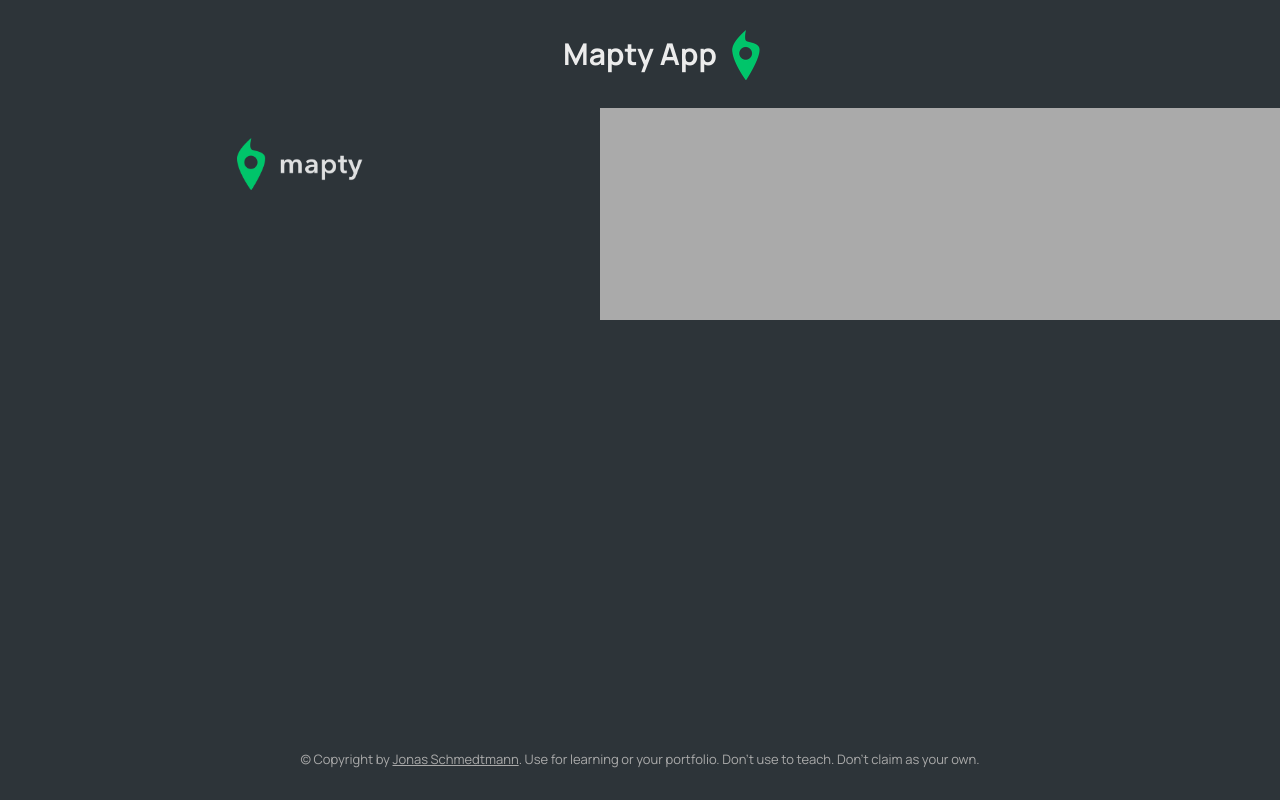
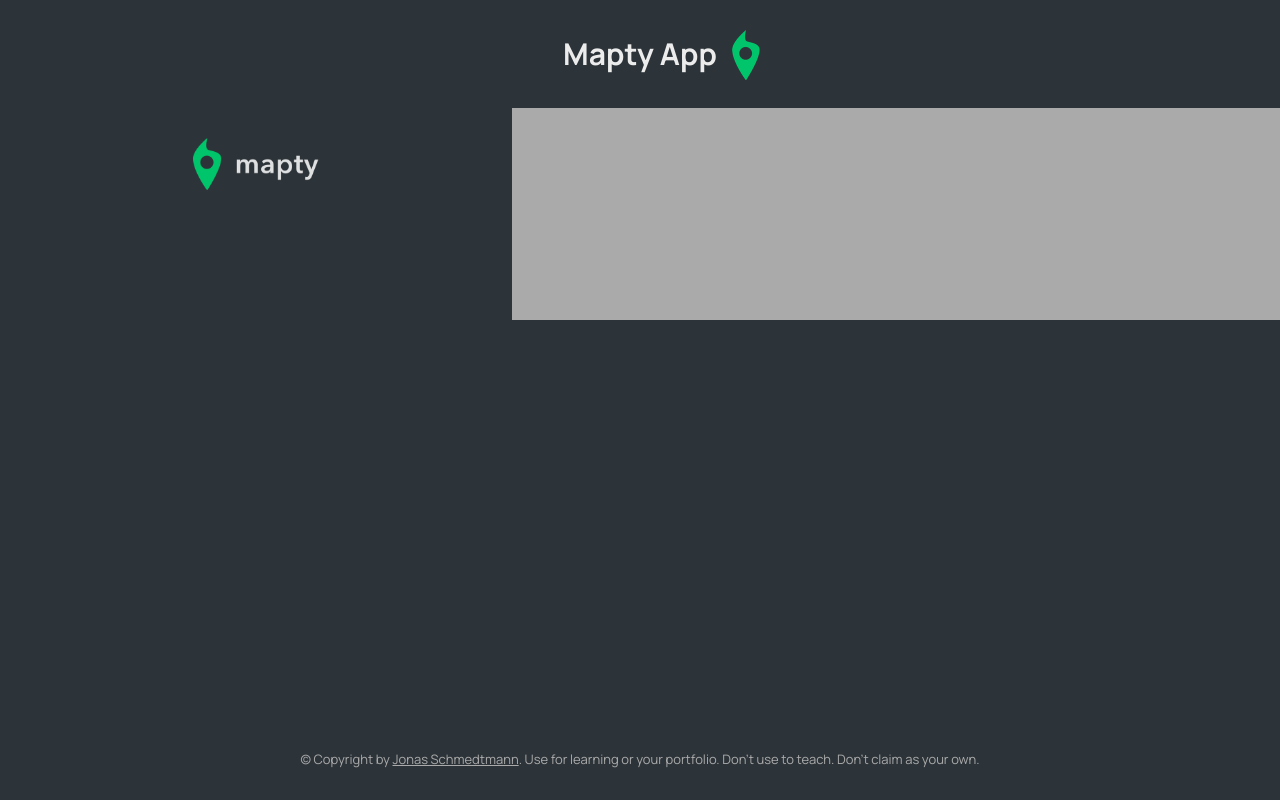
Before and after one commit to Leandro-Andres-Angeli/angeli-leandro-mapty-app, a plain HTML site: page index.html in a window 1280 px wide. Drawn offline with nearby package versions, Linux system fonts and the light colour scheme.

Commit message:
setting up edit workout form n styles

```diff
--- a/style.css
+++ b/style.css
@@ -81,17 +81,9 @@ a:visited {
   color: var(--color-brand--1);
 }
 
-/* SIDEBAR */
-.section {
-  /* flex: 1;
-
-  flex-grow: 1;
-
-  min-height: 40rem; */
-}
 .map-section {
   position: relative;
-  flex: 1 1 auto;
+  flex: 1 0 60%;
 }
 
 .sidebar {
@@ -99,8 +91,8 @@ a:visited {
   padding: var(--section-padding) var(--section-padding);
   display: flex;
   flex-direction: column;
-  max-width: 600px;
-  flex-shrink: 2;
+  /* min-width: 500px; */
+  flex: 1 1 40%;
   /* flex-shrink: 2; */
 }
 
@@ -112,7 +104,7 @@ a:visited {
 
 .workouts {
   list-style: none;
-  height: fit-content;
+  max-height: 500px;
   overflow-y: scroll;
   overflow-x: hidden;
   padding-top: 4rem;
@@ -401,6 +393,6 @@ input[type='number'] {
     --direction-btn_container: row;
   }
   .map-section {
-    min-height: 25rem;
+    height: 40vh;
   }
 }
```
